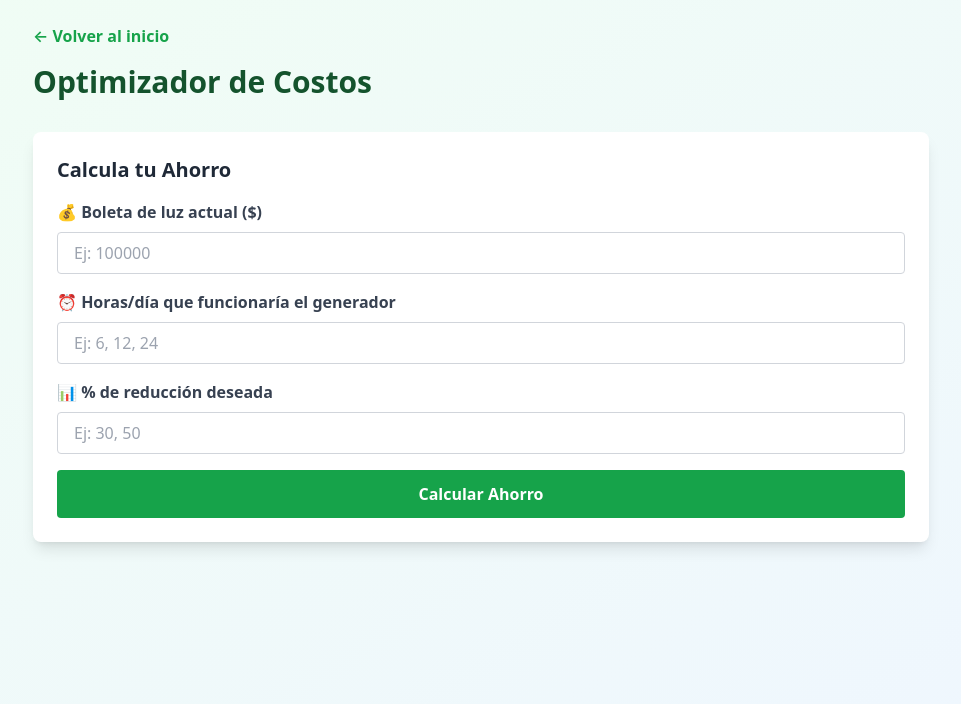
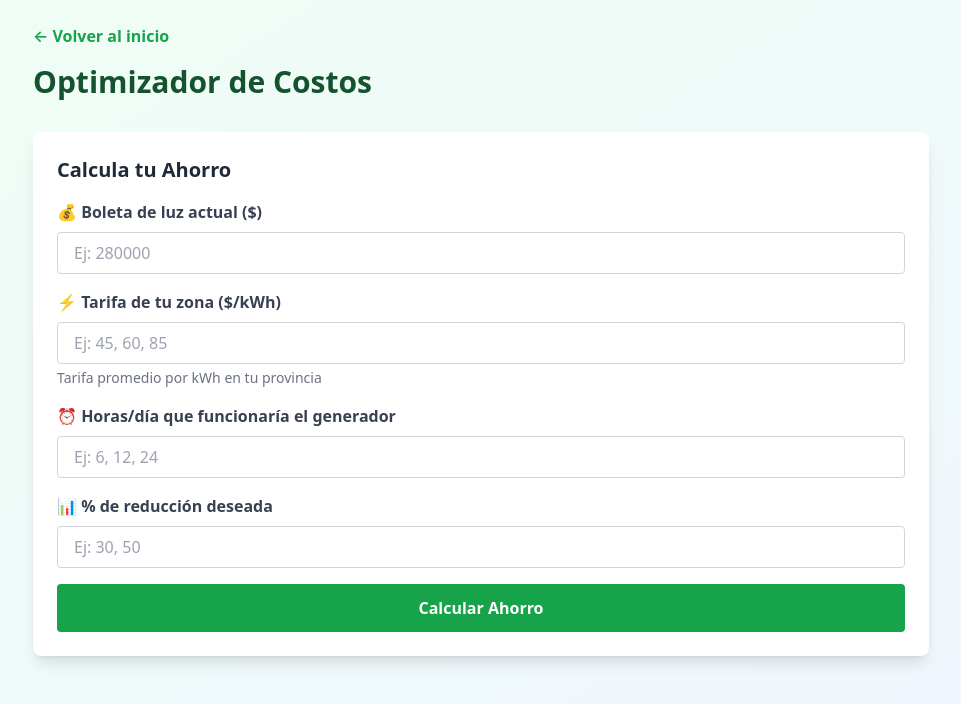
Before and after one commit to ignacop98-cell/easy-charge-calculator, a Next.js app: page / in a window 1280 px wide. Both pictures are taken after a click on the button 640 px from the left and 428 px from the top of the page. Shown: the top 704 px of the page, without its empty margins (159-1120 px from the left). Built offline with nearby package versions, Linux system fonts and the light colour scheme.

Commit message:
Update page.tsx

```diff
--- a/app/page.tsx
+++ b/app/page.tsx
@@ -18,6 +18,7 @@ export default function EasyChargeCalculator() {
 
   // OPTIMIZADOR STATE
   const [billAmount, setBillAmount] = useState('')
+  const [tariff, setTariff] = useState('')
   const [dailyHours, setDailyHours] = useState('')
   const [savingsPercent, setSavingsPercent] = useState('')
   const [savingsRecommendation, setSavingsRecommendation] = useState<any>(null)
@@ -58,7 +59,7 @@ export default function EasyChargeCalculator() {
   }
 
   const calculateSavings = async () => {
-    if (!billAmount || !dailyHours || !savingsPercent) {
+    if (!billAmount || !tariff || !dailyHours || !savingsPercent) {
       setError('Por favor completa todos los campos')
       return
     }
@@ -68,17 +69,24 @@ export default function EasyChargeCalculator() {
 
     try {
       const bill = parseFloat(billAmount)
+      const tariffValue = parseFloat(tariff)
       const hours = parseFloat(dailyHours)
       const percent = parseFloat(savingsPercent) / 100
 
-      const estimatedTariff = 50
-      const monthlyConsumption = bill / estimatedTariff
+      // Consumo actual estimado
+      const monthlyConsumption = bill / tariffValue
       const dailyConsumption = monthlyConsumption / 30
+
+      // kWh que necesita generar diariamente
       const kWhToGenerate = dailyConsumption * percent * hours
+
+      // Watts necesarios
       const wattsNeeded = (kWhToGenerate * 1000) / hours
 
+      // Obtener recomendación del generador
       const response = await axios.post('/api/recommend', { totalConsumption: wattsNeeded })
 
+      // Calcular ahorros
       const monthlySavings = bill * percent
       const annualSavings = monthlySavings * 12
       const paybackMonths = Math.ceil((response.data.price ? parseFloat(response.data.price.replace(/[^0-9]/g, '')) : 500000) / monthlySavings)
@@ -86,6 +94,7 @@ export default function EasyChargeCalculator() {
       setSavingsRecommendation({
         ...response.data,
         currentBill: bill,
+        tariffValue: tariffValue,
         savingsPercent: percent * 100,
         monthlySavings,
         annualSavings,
@@ -333,16 +342,13 @@ export default function EasyChargeCalculator() {
                 </button>
               </div>
 
-              {/* PDF - Factura profesional (oculto) */}
               <div id="pdf-calculador" className="hidden">
                 <div style={{ width: '210mm', height: '297mm', padding: '20px', fontFamily: 'Arial, sans-serif', fontSize: '12px', backgroundColor: 'white' }}>
-                  {/* Header */}
                   <div style={{ borderBottom: '3px solid #1F4E78', paddingBottom: '15px', marginBottom: '20px' }}>
                     <div style={{ fontSize: '24px', fontWeight: 'bold', color: '#1F4E78' }}>EASY CHARGE</div>
                     <div style={{ fontSize: '11px', color: '#666' }}>Soluciones de Energía Renovable</div>
                   </div>
 
-                  {/* Datos de Cotización */}
                   <div style={{ display: 'flex', justifyContent: 'space-between', marginBottom: '20px', fontSize: '11px' }}>
                     <div>
                       <div><strong>Cotización Nº:</strong> EC-{new Date().getFullYear()}-{Math.floor(Math.random() * 10000)}</div>
@@ -354,7 +360,6 @@ export default function EasyChargeCalculator() {
                     </div>
                   </div>
 
-                  {/* Equipos */}
                   <div style={{ marginBottom: '20px' }}>
                     <div style={{ fontWeight: 'bold', marginBottom: '10px', fontSize: '13px', borderBottom: '2px solid #1F4E78', paddingBottom: '5px' }}>
                       EQUIPOS SOLICITADOS
@@ -381,7 +386,6 @@ export default function EasyChargeCalculator() {
                     </table>
                   </div>
 
-                  {/* Recomendación */}
                   <div style={{ marginBottom: '20px', padding: '15px', backgroundColor: '#F0F8F0', border: '2px solid #4CAF50' }}>
                     <div style={{ fontWeight: 'bold', marginBottom: '10px', fontSize: '13px', color: '#1F4E78' }}>
                       ✓ GENERADOR RECOMENDADO
@@ -397,7 +401,6 @@ export default function EasyChargeCalculator() {
                     </div>
                   </div>
 
-                  {/* Beneficios */}
                   <div style={{ marginBottom: '20px', paddingLeft: '10px', fontSize: '11px', lineHeight: '1.6' }}>
                     <strong>Beneficios de esta solución:</strong>
                     <ul style={{ marginTop: '5px', paddingLeft: '20px' }}>
@@ -408,7 +411,6 @@ export default function EasyChargeCalculator() {
                     </ul>
                   </div>
 
-                  {/* Firma */}
                   <div style={{ marginTop: '30px', borderTop: '1px solid #999', paddingTop: '20px', fontSize: '11px' }}>
                     <div style={{ display: 'flex', justifyContent: 'space-between' }}>
                       <div style={{ textAlign: 'center', width: '45%' }}>
@@ -424,7 +426,6 @@ export default function EasyChargeCalculator() {
                     </div>
                   </div>
 
-                  {/* Footer */}
                   <div style={{ marginTop: '20px', paddingTop: '10px', borderTop: '1px solid #999', textAlign: 'center', fontSize: '9px', color: '#666' }}>
                     <div>Easy Charge - Soluciones de Energía Renovable</div>
                     <div>Energía sostenible para tu futuro</div>
@@ -468,11 +469,25 @@ export default function EasyChargeCalculator() {
                 </label>
                 <input
                   type="number"
-                  placeholder="Ej: 100000"
+                  placeholder="Ej: 280000"
                   value={billAmount}
                   onChange={(e) => setBillAmount(e.target.value)}
                   className="w-full border border-gray-300 rounded px-4 py-2 focus:outline-none focus:ring-2 focus:ring-green-500"
                 />
+              </div>
+
+              <div>
+                <label className="block text-gray-700 font-semibold mb-2">
+                  ⚡ Tarifa de tu zona ($/kWh)
+                </label>
+                <input
+                  type="number"
+                  placeholder="Ej: 45, 60, 85"
+                  value={tariff}
+                  onChange={(e) => setTariff(e.target.value)}
+                  className="w-full border border-gray-300 rounded px-4 py-2 focus:outline-none focus:ring-2 focus:ring-green-500"
+                />
+                <p className="text-gray-500 text-sm mt-1">Tarifa promedio por kWh en tu provincia</p>
               </div>
 
               <div>
@@ -520,6 +535,13 @@ export default function EasyChargeCalculator() {
                   <p className="text-gray-600 text-sm">Factura actual</p>
                   <p className="text-2xl font-bold text-blue-900">
                     ${savingsRecommendation.currentBill.toLocaleString()}
+                  </p>
+                </div>
+
+                <div className="bg-purple-50 p-4 rounded">
+                  <p className="text-gray-600 text-sm">Tarifa de tu zona</p>
+                  <p className="text-2xl font-bold text-purple-900">
+                    ${savingsRecommendation.tariffValue}/kWh
                   </p>
                 </div>
 
```
